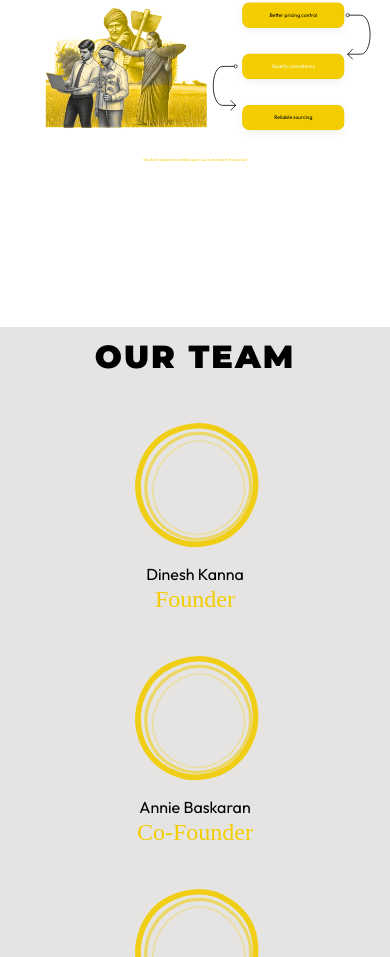
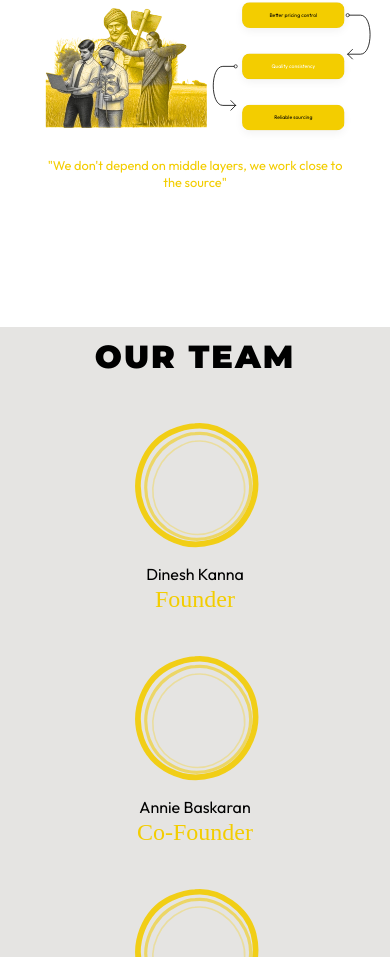
Before and after one commit to Rishidevlx/agri-about, a React (Vite) app: page / in a window 390 px wide. Shown: the part 2423-3380 px from the top of the page. Built offline with nearby package versions, Linux system fonts and the light colour scheme; a web font is replaced by a local one.

Commit message:
Our team - mobile

```diff
--- a/src/components/OurStrength.tsx
+++ b/src/components/OurStrength.tsx
@@ -112,8 +112,8 @@ const OurStrength: React.FC = () => {
               viewport={{ once: true }}
               style={{
                 fontFamily: "'Outfit', Inter, sans-serif",
-                fontSize: 'clamp(10px, 3vw, 30px)',
-                fontWeight: 300,
+                fontSize: '40px',
+                fontWeight: 500,
                 color: YELLOW_ACCENT,
                 lineHeight: '1.3',
                 textAlign: 'center',
```
